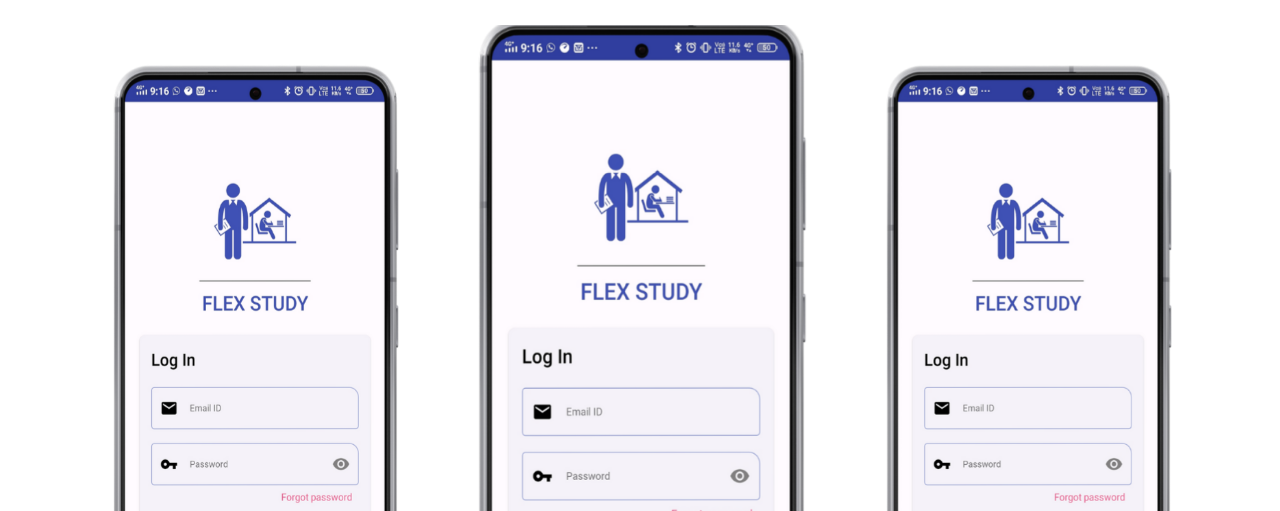
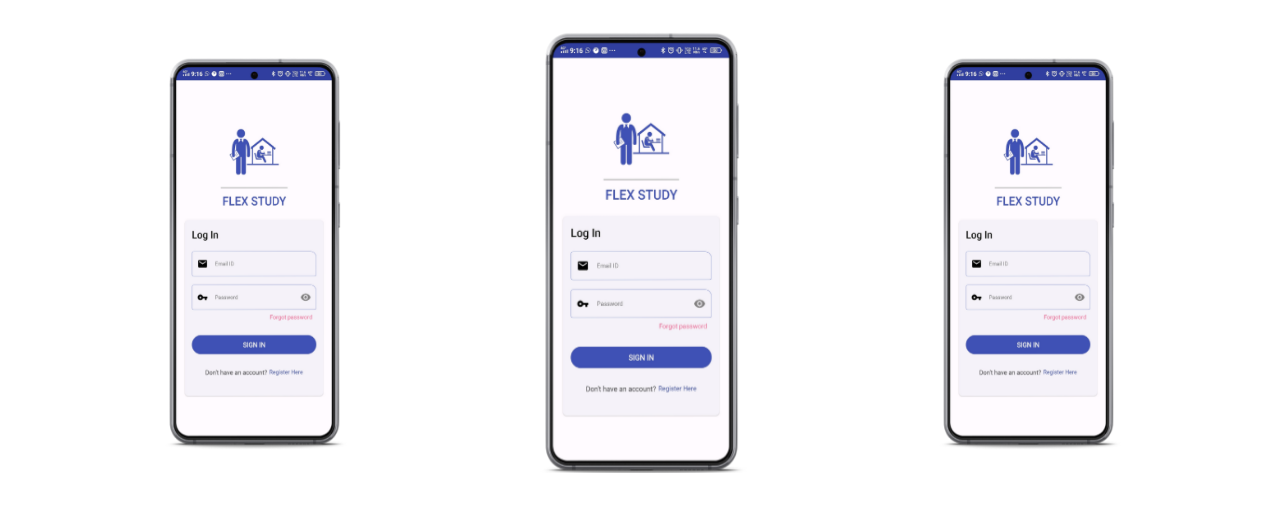
Before and after one commit to startboozz/startboozz.github.io, a plain HTML site: page flexstudy/index.html in a window 1280 px wide. Shown: the part 1800-2311 px from the top of the page. Drawn offline with nearby package versions, Linux system fonts and the light colour scheme.

Commit message:
fixing bug: App screenshots

```diff
--- a/flexstudy/css/index.css
+++ b/flexstudy/css/index.css
@@ -744,7 +744,7 @@ header.sticky {
    ---------- */
 
 .screenshots-item img {
-  max-width: 322px;
+  max-width: 193px;
   margin: auto;
   padding: 23px 0;
 }
```
